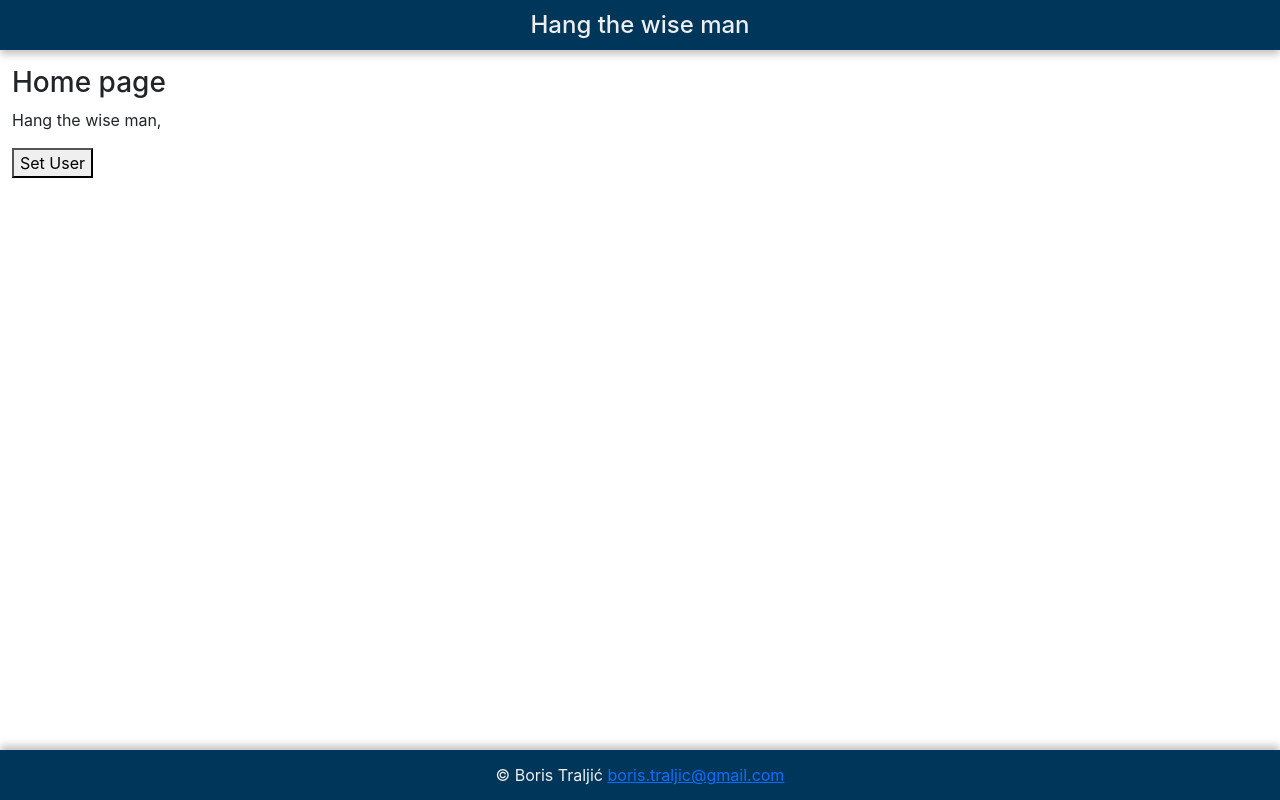
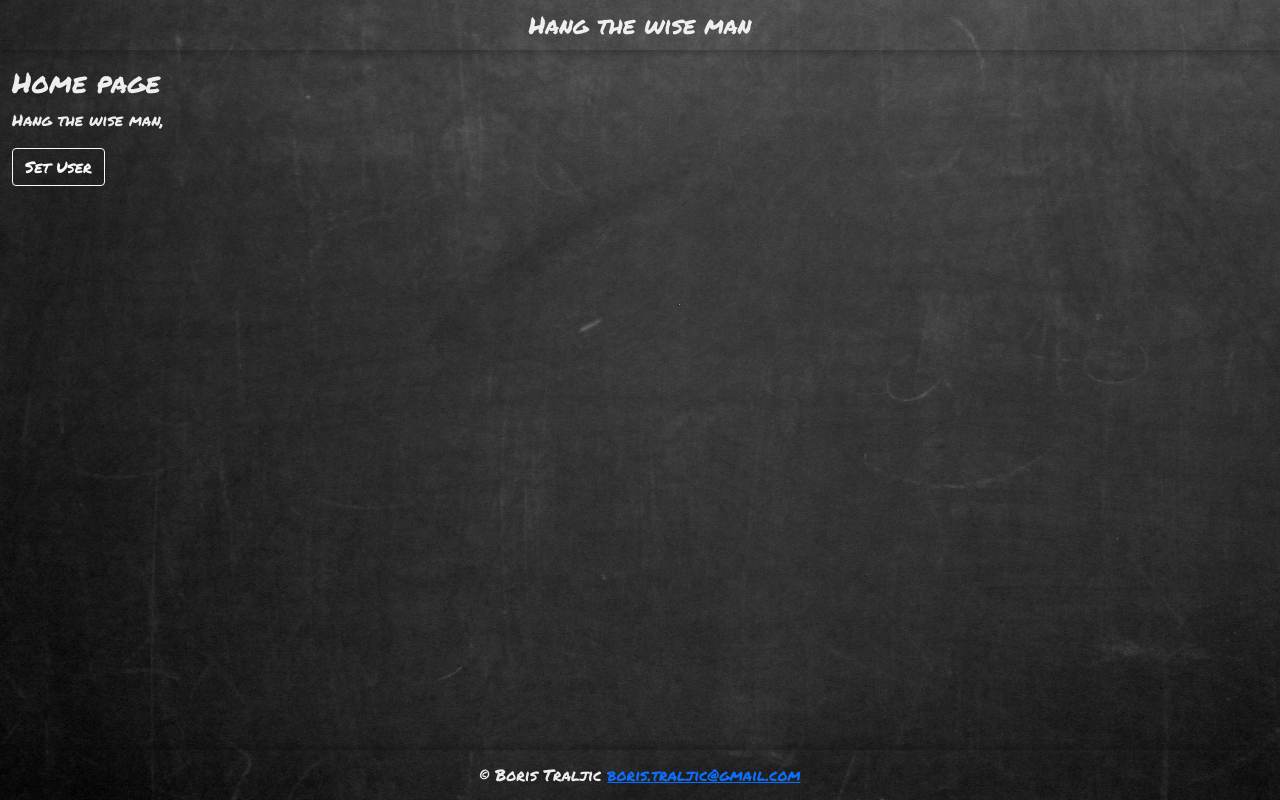
Before and after one commit to btraljic/hang-the-wise-man, a React (Create React App) app: page / in a window 1280 px wide. Built offline with nearby package versions, Linux system fonts and the light colour scheme.

Commit message:
added background and font

```diff
--- a/src/features/common/components/layout/Footer.tsx
+++ b/src/features/common/components/layout/Footer.tsx
@@ -1,8 +1,12 @@
 function Footer() {
   return (
     <p>
-      © Boris Traljić{' '}
-      <a href="mailto:boris.traljic@gmail.com" target="_blank" rel="noopener noreferrer">
+      © Boris Traljic{' '}
+      <a
+        href='mailto:boris.traljic@gmail.com'
+        target='_blank'
+        rel='noopener noreferrer'
+      >
         boris.traljic@gmail.com
       </a>
     </p>
--- a/src/features/home/Home.tsx
+++ b/src/features/home/Home.tsx
@@ -10,7 +10,13 @@ function Home() {
     <div className='container-fluid'>
       <h3>Home page</h3>
       <p>Hang the wise man, {username}</p>
-      <button onClick={() => dispatch(setUser('UserName'))}>Set User</button>
+      <button
+        type='button'
+        className='btn btn-outline-light'
+        onClick={() => dispatch(setUser('UserName'))}
+      >
+        Set User
+      </button>
     </div>
   )
 }
--- a/src/index.css
+++ b/src/index.css
@@ -1,15 +1,18 @@
 /* ****************************************************************************
 ***** global styles
 **************************************************************************** */
+@import url('https://fonts.googleapis.com/css2?family=Permanent+Marker&display=swap');
+
 html,
 body {
   width: 100%;
   height: 100%;
   padding: 0 !important;
   margin: 0 !important;
-  font-family: -apple-system, BlinkMacSystemFont, 'Segoe UI', 'Roboto', 'Oxygen',
-    'Ubuntu', 'Cantarell', 'Fira Sans', 'Droid Sans', 'Helvetica Neue',
-    sans-serif;
+  background-image: url(./assets/img/chalkboard.jpg);
+  background-size: cover;
+  color: #eeeeee;
+  font-family: 'Permanent Marker', cursive;
   -webkit-font-smoothing: antialiased;
   -moz-osx-font-smoothing: grayscale;
   font-size: 16px;
@@ -22,13 +25,8 @@ body > div {
   padding-bottom: 50px;
 }
 
-code {
-  font-family: source-code-pro, Menlo, Monaco, Consolas, 'Courier New',
-    monospace;
-}
-
 header {
-  background-color: #00365a;
+  background-color: transparent;
   position: absolute;
   overflow: hidden;
   left: 0;
@@ -50,7 +48,7 @@ main {
 }
 
 footer {
-  background-color: #00365a;
+  background-color: transparent;
   position: absolute;
   overflow: hidden;
   left: 0;
@@ -65,11 +63,3 @@ footer {
 footer > p {
   line-height: 50px;
 }
-
-label {
-  padding-top: 1rem;
-}
-
-table {
-  margin-top: 1rem;
-}
```
Also changed, not shown: src/assets/img/chalkboard.jpg (added).
